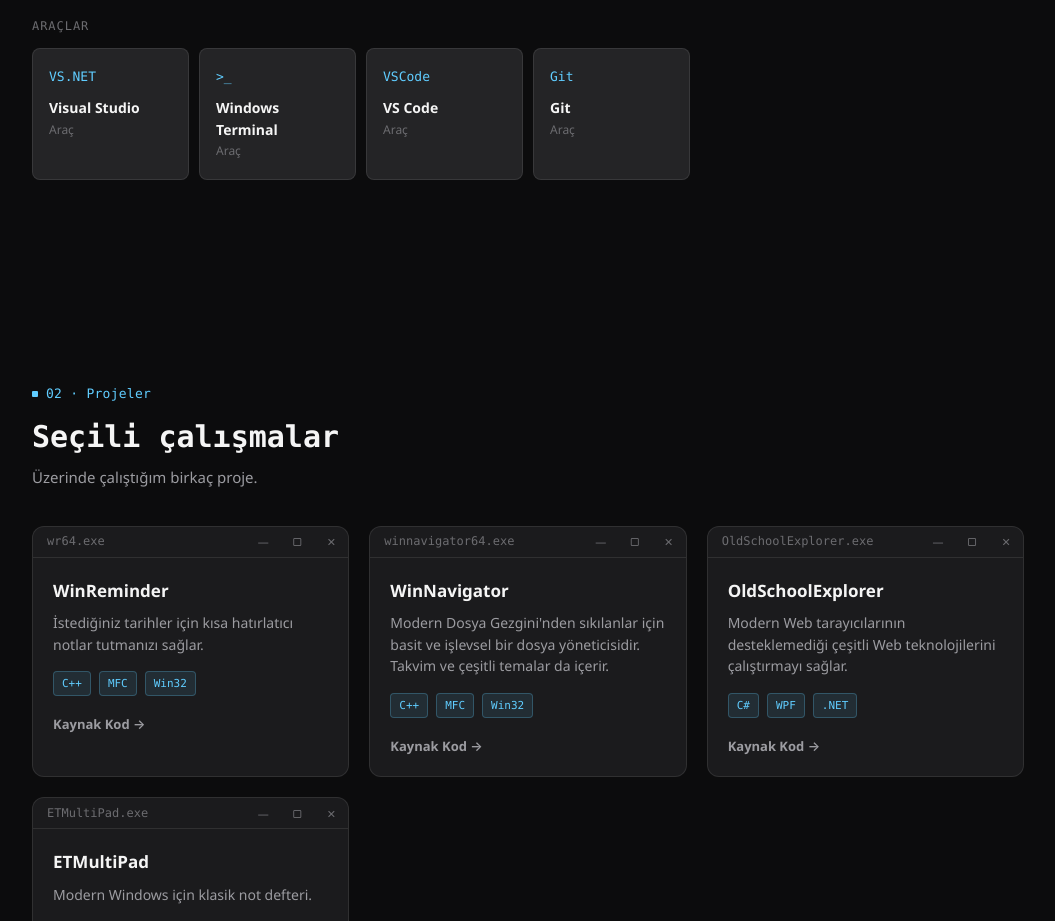
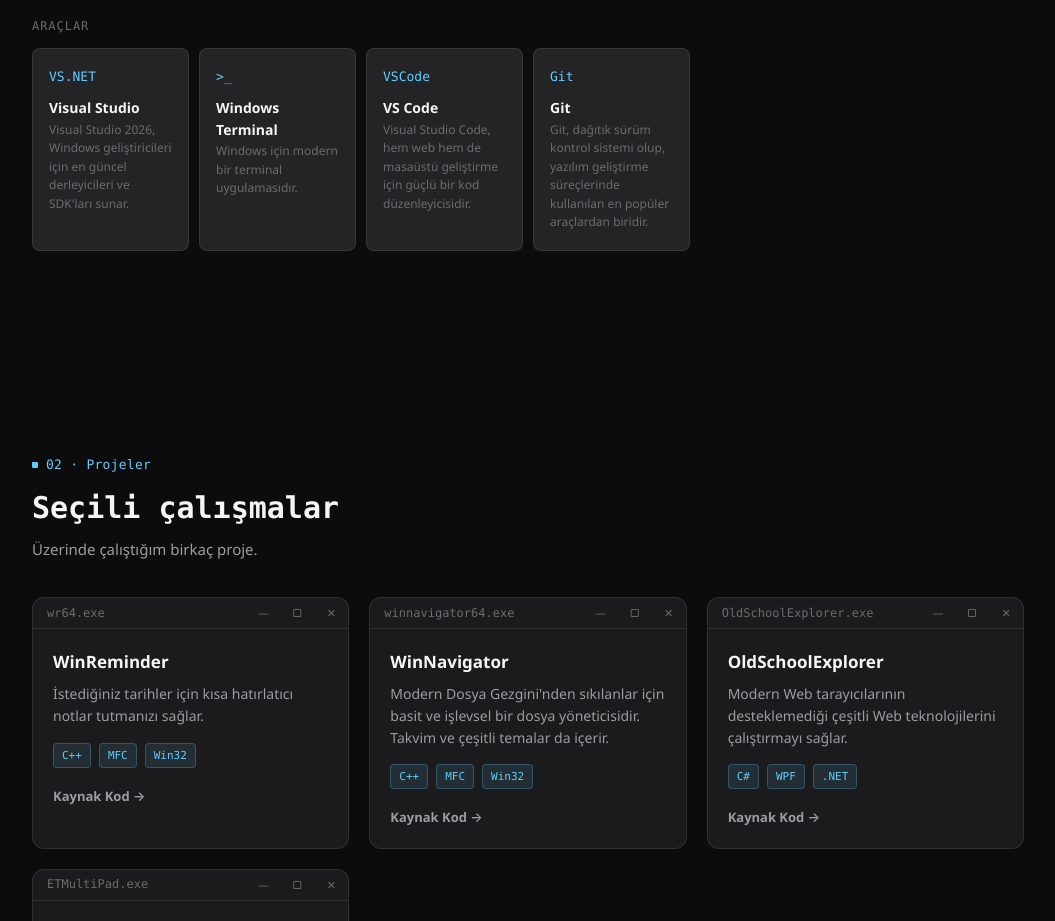
Before and after one commit to histophilic/histophilic.github.io, a plain HTML site: page index.html in a window 1280 px wide. Shown: the part 1640-2561 px from the top of the page, without its empty margins (112-1167 px from the left). Drawn offline with Linux system fonts and the light colour scheme; a web font is replaced by a local one.

Commit message:
Araçlar için kısa tanıtım yazıları eklendi.

```diff
--- a/index.html
+++ b/index.html
@@ -592,10 +592,10 @@
       <div class="skills-group">
         <div class="skills-group-label">Araçlar</div>
         <div class="tile-grid">
-          <div class="tile"><div class="tile-glyph">VS.NET</div><div class="tile-name">Visual Studio</div><div class="tile-cat">Araç</div></div>
-          <div class="tile"><div class="tile-glyph">&gt;_</div><div class="tile-name">Windows Terminal</div><div class="tile-cat">Araç</div></div>
-          <div class="tile"><div class="tile-glyph">VSCode</div><div class="tile-name">VS Code</div><div class="tile-cat">Araç</div></div>
-          <div class="tile"><div class="tile-glyph">Git</div><div class="tile-name">Git</div><div class="tile-cat">Araç</div></div>
+          <div class="tile"><div class="tile-glyph">VS.NET</div><div class="tile-name">Visual Studio</div><div class="tile-cat">Visual Studio 2026, Windows geliştiricileri için en güncel derleyicileri ve SDK'ları sunar.</div></div>
+          <div class="tile"><div class="tile-glyph">&gt;_</div><div class="tile-name">Windows Terminal</div><div class="tile-cat">Windows için modern bir terminal uygulamasıdır.</div></div>
+          <div class="tile"><div class="tile-glyph">VSCode</div><div class="tile-name">VS Code</div><div class="tile-cat">Visual Studio Code, hem web hem de masaüstü geliştirme için güçlü bir kod düzenleyicisidir.</div></div>
+          <div class="tile"><div class="tile-glyph">Git</div><div class="tile-name">Git</div><div class="tile-cat">Git, dağıtık sürüm kontrol sistemi olup, yazılım geliştirme süreçlerinde kullanılan en popüler araçlardan biridir.</div></div>
         </div>
       </div>
     </div>
```
